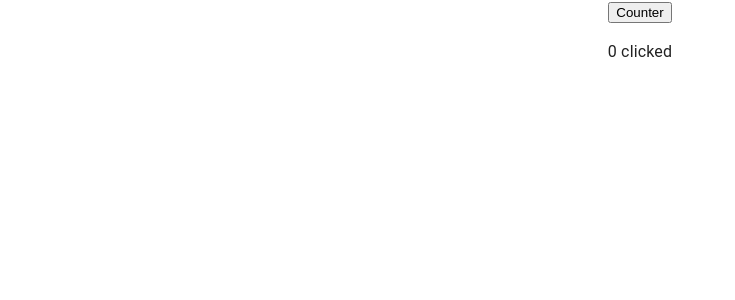
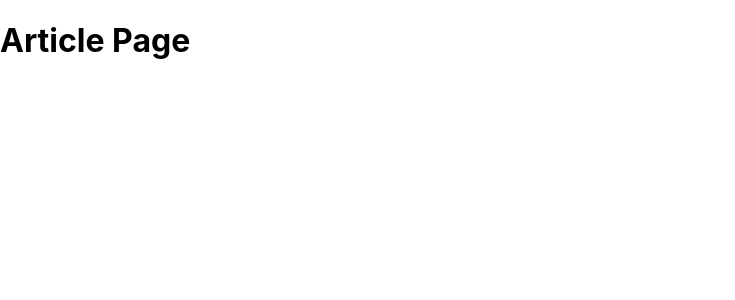
Before and after one commit to monda00/react-tutorial, a React (Create React App) app: page /article in a window 1280 px wide. Shown: the top 300 px of the page, without its empty margins (0-735 px from the left). Built offline with nearby package versions, Linux system fonts and the light colour scheme.

Commit message:
Add React Router

```diff
--- a/package.json
+++ b/package.json
@@ -13,6 +13,7 @@
     "react": "^18.2.0",
     "react-dom": "^18.2.0",
     "react-hook-form": "^7.51.2",
+    "react-router-dom": "^6.23.0",
     "react-scripts": "5.0.1",
     "recoil": "^0.7.7",
     "styled-components": "^6.1.8",
--- a/src/App.js
+++ b/src/App.js
@@ -28,8 +28,8 @@ import "./App.css";
 //import HookRef from "./components/hook/HookRef";
 //import HookReducer from "./components/hook/HookReducer";
 //import HookContext from "./components/hook/HookContext";
-import { RecoilRoot } from "recoil";
-import RecoilCounter from "./components/hook/RecoilCounter";
+//import { RecoilRoot } from "recoil";
+//import RecoilCounter from "./components/hook/RecoilCounter";
 
 function App() {
   return (
@@ -68,10 +68,10 @@ function App() {
       <HookRef />
       <HookReducer init={0} />
       <HookContext />
-      */}
       <RecoilRoot>
         <RecoilCounter />
       </RecoilRoot>
+      */}
     </div>
   );
 }
--- /dev/null
+++ b/src/components/route/AboutPage.js
@@ -0,0 +1,7 @@
+export default function AboutPage() {
+  return (
+    <div>
+      <h1>About Page</h1>
+    </div>
+  );
+}
--- /dev/null
+++ b/src/components/route/ArticlePage.js
@@ -0,0 +1,7 @@
+export default function ArticlePage() {
+  return (
+    <div>
+      <h1>Article Page</h1>
+    </div>
+  );
+}
--- /dev/null
+++ b/src/components/route/TopPage.js
@@ -0,0 +1,7 @@
+export default function TopPage() {
+  return (
+    <div>
+      <h1>Top Page</h1>
+    </div>
+  );
+}
--- /dev/null
+++ b/src/components/route/routesBasic.js
@@ -0,0 +1,20 @@
+import {
+  Route,
+  createBrowserRouter,
+  createRoutesFromElements,
+} from "react-router-dom";
+import TopPage from "./TopPage";
+import AboutPage from "./AboutPage";
+import ArticlePage from "./ArticlePage";
+
+const routesBasic = createBrowserRouter(
+  createRoutesFromElements(
+    <>
+      <Route path="/" element={<TopPage />} />
+      <Route path="/about" element={<AboutPage />} />
+      <Route path="/article" element={<ArticlePage />} />
+    </>
+  )
+);
+
+export default routesBasic;
```
Also changed, not shown: src/index.js (+8 -3 lines), 1 other file (tests, documents, lock files or other folders).
